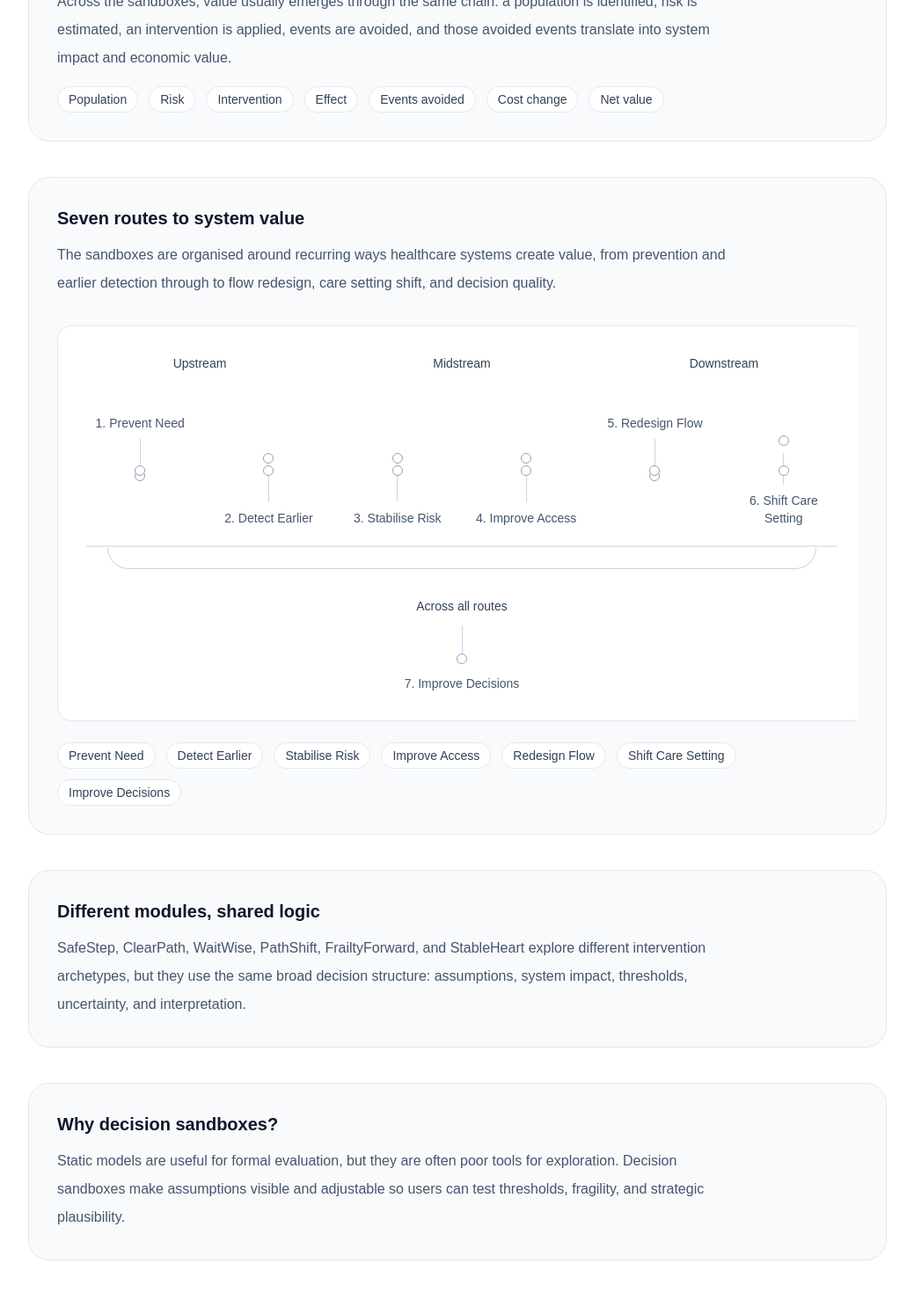
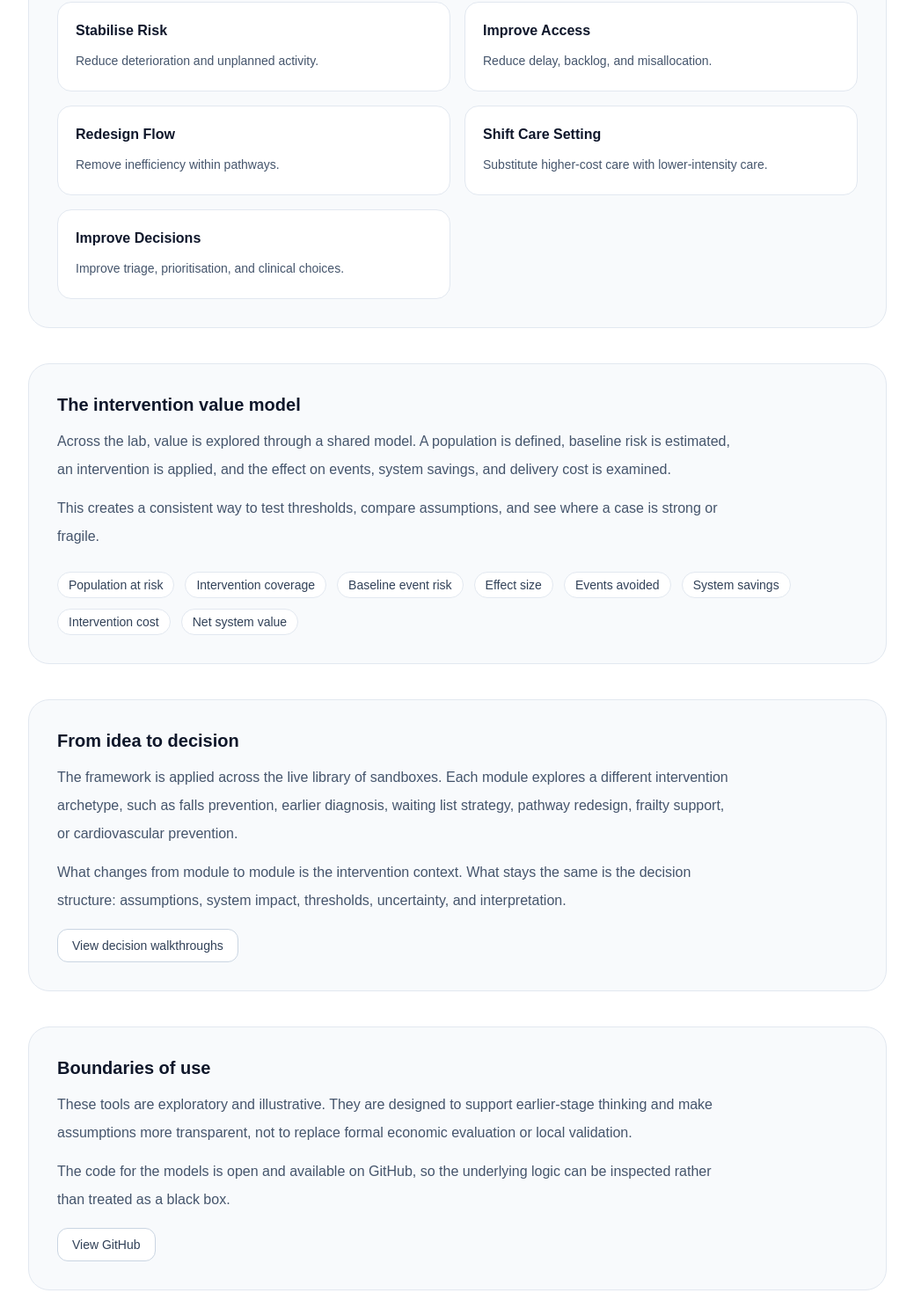
Before and after one commit to olivercareyncl/health-economics-scenario-lab, a Next.js app in the folder site/: page /framework in a window 1280 px wide. Shown: the part 960-2430 px from the top of the page at 88% size, without its empty margins (120-1159 px from the left). Built offline with nearby package versions, Linux system fonts and the light colour scheme.

Commit message:
Update page.tsx

```diff
--- a/site/src/app/framework/page.tsx
+++ b/site/src/app/framework/page.tsx
@@ -1,13 +1,45 @@
 import Link from "next/link";
 
 const routes = [
-  "Prevent Need",
-  "Detect Earlier",
-  "Stabilise Risk",
-  "Improve Access",
-  "Redesign Flow",
-  "Shift Care Setting",
-  "Improve Decisions",
+  {
+    name: "Prevent Need",
+    description: "Reduce avoidable events before they happen.",
+  },
+  {
+    name: "Detect Earlier",
+    description: "Shift patients into earlier and less costly states.",
+  },
+  {
+    name: "Stabilise Risk",
+    description: "Reduce deterioration and unplanned activity.",
+  },
+  {
+    name: "Improve Access",
+    description: "Reduce delay, backlog, and misallocation.",
+  },
+  {
+    name: "Redesign Flow",
+    description: "Remove inefficiency within pathways.",
+  },
+  {
+    name: "Shift Care Setting",
+    description: "Substitute higher-cost care with lower-intensity care.",
+  },
+  {
+    name: "Improve Decisions",
+    description: "Improve triage, prioritisation, and clinical choices.",
+  },
+] as const;
+
+const modelSteps = [
+  "Population at risk",
+  "Intervention coverage",
+  "Baseline event risk",
+  "Effect size",
+  "Events avoided",
+  "System savings",
+  "Intervention cost",
+  "Net system value",
 ] as const;
 
 export default function FrameworkPage() {
@@ -33,26 +65,55 @@ export default function FrameworkPage() {
             worthwhile, but what would need to be true for it to generate value
             in a real system.
           </p>
+          <p className="mt-3 max-w-3xl leading-8 text-slate-600">
+            The lab is designed to help structure an intervention idea,
+            translate it into explicit assumptions, and clarify the conditions
+            required for value to appear before ideas harden into static
+            business cases.
+          </p>
         </section>
 
         <section className="rounded-3xl border border-slate-200 bg-slate-50 p-8">
-          <h2 className="text-xl font-semibold">Basic structure</h2>
+          <h2 className="text-xl font-semibold">Seven routes to system value</h2>
           <p className="mt-3 max-w-3xl leading-8 text-slate-600">
-            Most sandboxes in the lab follow the same broad logic: population
-            reached, baseline event risk, intervention effect, and delivery cost
-            combine to determine whether value appears.
+            The sandboxes are organised around recurring ways healthcare systems
+            create value. Different interventions may look very different in
+            practice, but they often work through the same small number of
+            underlying mechanisms.
           </p>
-          <div className="mt-4 flex flex-wrap gap-3 text-sm text-slate-700">
-            {[
-              "Population at risk",
-              "Intervention coverage",
-              "Baseline event risk",
-              "Effect size",
-              "Events avoided",
-              "System savings",
-              "Intervention cost",
-              "Net system value",
-            ].map((item) => (
+
+          <div className="mt-6 grid gap-4 md:grid-cols-2">
+            {routes.map((route) => (
+              <div
+                key={route.name}
+                className="rounded-2xl border border-slate-200 bg-white p-5"
+              >
+                <h3 className="text-base font-semibold text-slate-900">
+                  {route.name}
+                </h3>
+                <p className="mt-2 text-sm leading-7 text-slate-600">
+                  {route.description}
+                </p>
+              </div>
+            ))}
+          </div>
+        </section>
+
+        <section className="rounded-3xl border border-slate-200 bg-slate-50 p-8">
+          <h2 className="text-xl font-semibold">The intervention value model</h2>
+          <p className="mt-3 max-w-3xl leading-8 text-slate-600">
+            Across the lab, value is explored through a shared model. A
+            population is defined, baseline risk is estimated, an intervention
+            is applied, and the effect on events, system savings, and delivery
+            cost is examined.
+          </p>
+          <p className="mt-3 max-w-3xl leading-8 text-slate-600">
+            This creates a consistent way to test thresholds, compare
+            assumptions, and see where a case is strong or fragile.
+          </p>
+
+          <div className="mt-6 flex flex-wrap gap-3 text-sm text-slate-700">
+            {modelSteps.map((item) => (
               <span
                 key={item}
                 className="rounded-full border border-slate-200 bg-white px-3 py-1"
@@ -64,156 +125,19 @@ export default function FrameworkPage() {
         </section>
 
         <section className="rounded-3xl border border-slate-200 bg-slate-50 p-8">
-          <h2 className="text-xl font-semibold">How value appears</h2>
+          <h2 className="text-xl font-semibold">From idea to decision</h2>
           <p className="mt-3 max-w-3xl leading-8 text-slate-600">
-            Across the sandboxes, value usually emerges through the same chain:
-            a population is identified, risk is estimated, an intervention is
-            applied, events are avoided, and those avoided events translate into
-            system impact and economic value.
+            The framework is applied across the live library of sandboxes. Each
+            module explores a different intervention archetype, such as falls
+            prevention, earlier diagnosis, waiting list strategy, pathway
+            redesign, frailty support, or cardiovascular prevention.
           </p>
-          <div className="mt-4 flex flex-wrap gap-3 text-sm text-slate-700">
-            {[
-              "Population",
-              "Risk",
-              "Intervention",
-              "Effect",
-              "Events avoided",
-              "Cost change",
-              "Net value",
-            ].map((item) => (
-              <span
-                key={item}
-                className="rounded-full border border-slate-200 bg-white px-3 py-1"
-              >
-                {item}
-              </span>
-            ))}
-          </div>
-        </section>
-
-        <section className="rounded-3xl border border-slate-200 bg-slate-50 p-8">
-  <h2 className="text-xl font-semibold">Seven routes to system value</h2>
-  <p className="mt-3 max-w-3xl leading-8 text-slate-600">
-    The sandboxes are organised around recurring ways healthcare systems
-    create value, from prevention and earlier detection through to flow
-    redesign, care setting shift, and decision quality.
+          <p className="mt-3 max-w-3xl leading-8 text-slate-600">
+            What changes from module to module is the intervention context. What
+            stays the same is the decision structure: assumptions, system
+            impact, thresholds, uncertainty, and interpretation.
           </p>
 
-          <div className="mt-8 overflow-x-auto">
-            <div className="min-w-[920px] rounded-2xl border border-slate-200 bg-white p-8">
-              <div className="grid grid-cols-3 gap-10">
-                <div>
-                  <p className="text-center text-sm font-medium text-slate-700">
-                    Upstream
-                  </p>
-                </div>
-                <div>
-                  <p className="text-center text-sm font-medium text-slate-700">
-                    Midstream
-                  </p>
-                </div>
-                <div>
-                  <p className="text-center text-sm font-medium text-slate-700">
-                    Downstream
-                  </p>
-                </div>
-              </div>
-
-              <div className="relative mt-8">
-                <div className="absolute left-0 right-0 top-1/2 h-px -translate-y-1/2 bg-slate-300" />
-
-                <div className="grid grid-cols-6 gap-6">
-                  {[
-                    { n: "1", label: "Prevent Need", position: "above" },
-                    { n: "2", label: "Detect Earlier", position: "below" },
-                    { n: "3", label: "Stabilise Risk", position: "below" },
-                    { n: "4", label: "Improve Access", position: "below" },
-                    { n: "5", label: "Redesign Flow", position: "above" },
-                    { n: "6", label: "Shift Care Setting", position: "below" },
-                  ].map((route) => (
-                    <div
-                      key={route.label}
-                      className="relative flex h-40 items-center justify-center"
-                    >
-                      {route.position === "above" ? (
-                        <div className="absolute top-4 flex flex-col items-center">
-                          <p className="text-center text-sm font-medium text-slate-600">
-                            {route.n}. {route.label}
-                          </p>
-                          <div className="mt-2 h-9 w-px bg-slate-300" />
-                          <div className="h-3 w-3 rounded-full border border-slate-400 bg-white" />
-                        </div>
-                      ) : (
-                        <div className="absolute bottom-4 flex flex-col items-center">
-                          <div className="h-3 w-3 rounded-full border border-slate-400 bg-white" />
-                          <div className="mt-2 h-9 w-px bg-slate-300" />
-                          <p className="mt-2 text-center text-sm font-medium text-slate-600">
-                            {route.n}. {route.label}
-                          </p>
-                        </div>
-                      )}
-
-                      <div className="z-10 h-3 w-3 rounded-full border border-slate-400 bg-white" />
-                    </div>
-                  ))}
-                </div>
-
-                <div className="mt-2">
-                  <div className="mx-6 h-6 rounded-b-[28px] border-b border-x border-slate-300" />
-                </div>
-
-                <div className="mt-8 flex flex-col items-center">
-                  <p className="text-sm font-medium text-slate-700">
-                    Across all routes
-                  </p>
-                  <div className="mt-3 h-8 w-px bg-slate-300" />
-                  <div className="h-3 w-3 rounded-full border border-slate-400 bg-white" />
-                  <p className="mt-3 text-sm font-medium text-slate-600">
-                    7. Improve Decisions
-                  </p>
-                </div>
-              </div>
-            </div>
-          </div>
-
-          <div className="mt-6 flex flex-wrap gap-3 text-sm text-slate-700">
-            {routes.map((route) => (
-              <span
-                key={route}
-                className="rounded-full border border-slate-200 bg-white px-3 py-1"
-              >
-                {route}
-              </span>
-            ))}
-          </div>
-        </section>
-
-        <section className="rounded-3xl border border-slate-200 bg-slate-50 p-8">
-          <h2 className="text-xl font-semibold">Different modules, shared logic</h2>
-          <p className="mt-3 max-w-3xl leading-8 text-slate-600">
-            SafeStep, ClearPath, WaitWise, PathShift, FrailtyForward, and
-            StableHeart explore different intervention archetypes, but they use
-            the same broad decision structure: assumptions, system impact,
-            thresholds, uncertainty, and interpretation.
-          </p>
-        </section>
-
-        <section className="rounded-3xl border border-slate-200 bg-slate-50 p-8">
-          <h2 className="text-xl font-semibold">Why decision sandboxes?</h2>
-          <p className="mt-3 max-w-3xl leading-8 text-slate-600">
-            Static models are useful for formal evaluation, but they are often
-            poor tools for exploration. Decision sandboxes make assumptions
-            visible and adjustable so users can test thresholds, fragility, and
-            strategic plausibility.
-          </p>
-        </section>
-
-        <section className="rounded-3xl border border-slate-200 bg-slate-50 p-8">
-          <h2 className="text-xl font-semibold">From framework to use</h2>
-          <p className="mt-3 max-w-3xl leading-8 text-slate-600">
-            The framework explains the shared structure. The next step is seeing
-            how that structure is used in practice to test an intervention idea.
-          </p>
           <div className="mt-4">
             <Link
               href="/how-to-use"
@@ -223,6 +147,30 @@ export default function FrameworkPage() {
             </Link>
           </div>
         </section>
+
+        <section className="rounded-3xl border border-slate-200 bg-slate-50 p-8">
+          <h2 className="text-xl font-semibold">Boundaries of use</h2>
+          <p className="mt-3 max-w-3xl leading-8 text-slate-600">
+            These tools are exploratory and illustrative. They are designed to
+            support earlier-stage thinking and make assumptions more transparent,
+            not to replace formal economic evaluation or local validation.
+          </p>
+          <p className="mt-3 max-w-3xl leading-8 text-slate-600">
+            The code for the models is open and available on GitHub, so the
+            underlying logic can be inspected rather than treated as a black box.
+          </p>
+
+          <div className="mt-4">
+            <Link
+              href="https://github.com/olivercareyncl/health-economics-scenario-lab"
+              target="_blank"
+              rel="noreferrer"
+              className="inline-flex rounded-xl border border-slate-300 bg-white px-4 py-2 text-sm font-medium text-slate-700 transition hover:bg-slate-100"
+            >
+              View GitHub
+            </Link>
+          </div>
+        </section>
       </section>
     </div>
   );
```
